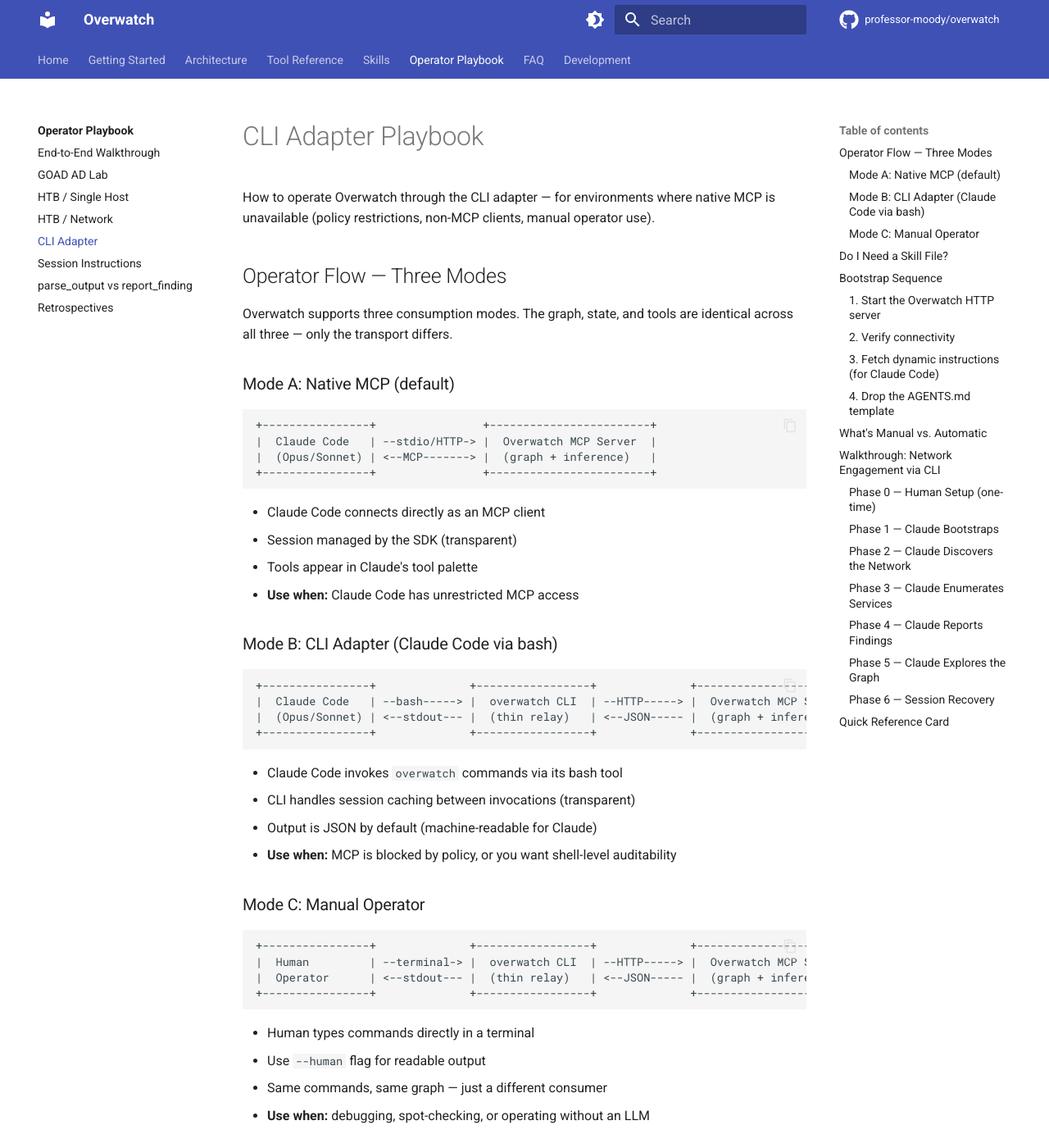
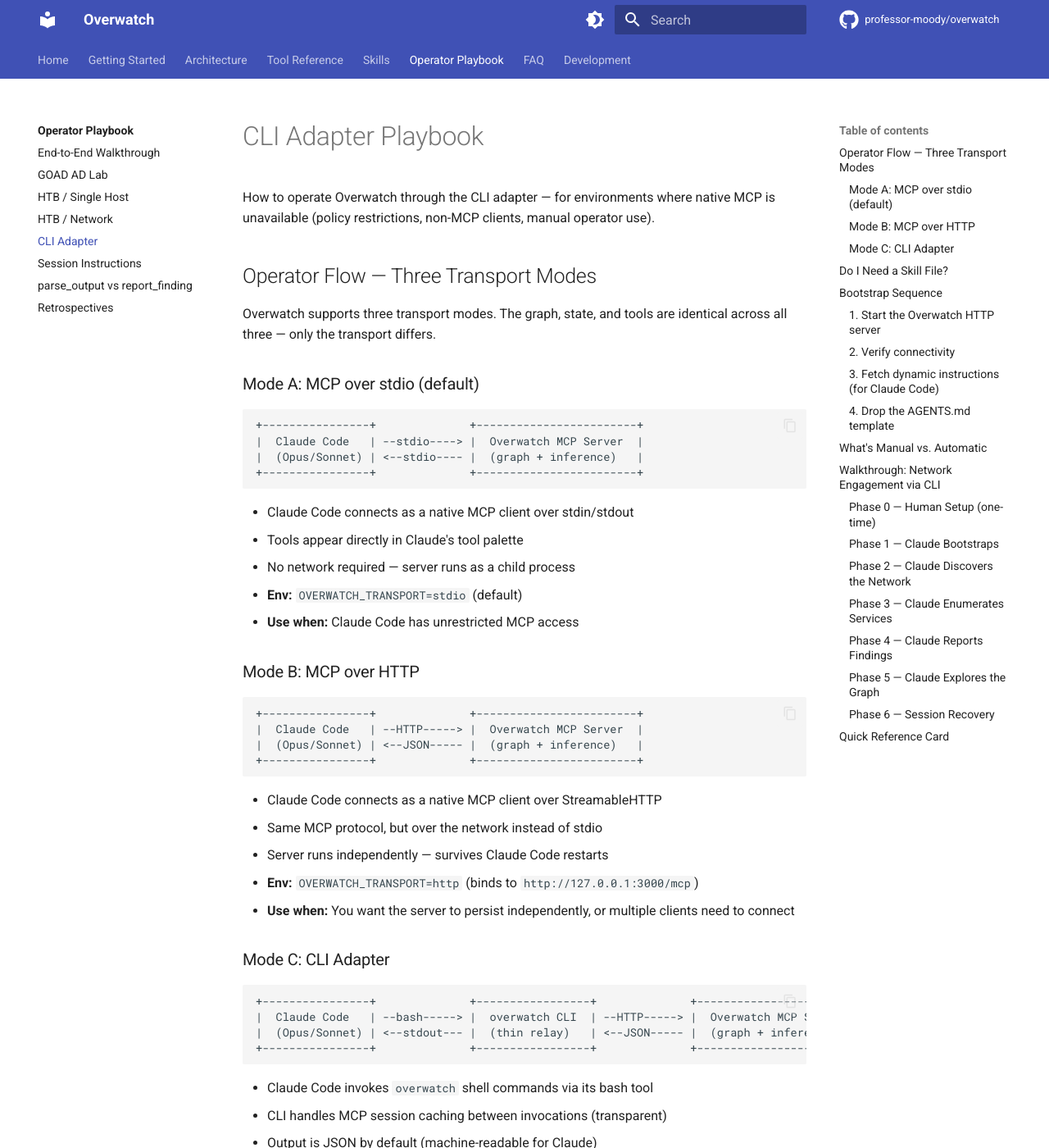
Before and after one commit to professor-moody/overwatch, an MkDocs documentation site: the page built from docs/playbook/cli-adapter.md, in a window 1280 px wide and 1400 px high. Shown: the whole window at 82% size. Built offline with MkDocs 1.6.1 and Material for MkDocs 9.7.7, drawn with Linux system fonts in a browser that asks for light colours; comment, search, counter and statistics services are not loaded; some of the changed text lies outside the part shown.

Commit message:
fix: correct three transport modes to MCP/HTTP/CLI (not consumer types)

````diff
--- a/docs/playbook/cli-adapter.md
+++ b/docs/playbook/cli-adapter.md
@@ -2,25 +2,41 @@
 
 How to operate Overwatch through the CLI adapter — for environments where native MCP is unavailable (policy restrictions, non-MCP clients, manual operator use).
 
-## Operator Flow — Three Modes
+## Operator Flow — Three Transport Modes
 
-Overwatch supports three consumption modes. The graph, state, and tools are identical across all three — only the transport differs.
+Overwatch supports three transport modes. The graph, state, and tools are identical across all three — only the transport differs.
 
-### Mode A: Native MCP (default)
+### Mode A: MCP over stdio (default)
 
 ```
-+----------------+                +------------------------+
-|  Claude Code   | --stdio/HTTP-> |  Overwatch MCP Server  |
-|  (Opus/Sonnet) | <--MCP-------> |  (graph + inference)   |
-+----------------+                +------------------------+
++----------------+              +------------------------+
+|  Claude Code   | --stdio----> |  Overwatch MCP Server  |
+|  (Opus/Sonnet) | <--stdio---- |  (graph + inference)   |
++----------------+              +------------------------+
 ```
 
-- Claude Code connects directly as an MCP client
-- Session managed by the SDK (transparent)
-- Tools appear in Claude's tool palette
+- Claude Code connects as a native MCP client over stdin/stdout
+- Tools appear directly in Claude's tool palette
+- No network required — server runs as a child process
+- **Env:** `OVERWATCH_TRANSPORT=stdio` (default)
 - **Use when:** Claude Code has unrestricted MCP access
 
-### Mode B: CLI Adapter (Claude Code via bash)
+### Mode B: MCP over HTTP
+
+```
++----------------+              +------------------------+
+|  Claude Code   | --HTTP-----> |  Overwatch MCP Server  |
+|  (Opus/Sonnet) | <--JSON----- |  (graph + inference)   |
++----------------+              +------------------------+
+```
+
+- Claude Code connects as a native MCP client over StreamableHTTP
+- Same MCP protocol, but over the network instead of stdio
+- Server runs independently — survives Claude Code restarts
+- **Env:** `OVERWATCH_TRANSPORT=http` (binds to `http://127.0.0.1:3000/mcp`)
+- **Use when:** You want the server to persist independently, or multiple clients need to connect
+
+### Mode C: CLI Adapter
 
 ```
 +----------------+              +-----------------+              +------------------------+
@@ -29,24 +45,15 @@
 +----------------+              +-----------------+              +------------------------+
 ```
 
-- Claude Code invokes `overwatch` commands via its bash tool
-- CLI handles session caching between invocations (transparent)
+- Claude Code invokes `overwatch` shell commands via its bash tool
+- CLI handles MCP session caching between invocations (transparent)
 - Output is JSON by default (machine-readable for Claude)
+- Requires the server running in HTTP mode (Mode B)
+- **Env:** `OVERWATCH_URL=http://127.0.0.1:3000`
 - **Use when:** MCP is blocked by policy, or you want shell-level auditability
 
-### Mode C: Manual Operator
-
-```
-+----------------+              +-----------------+              +------------------------+
-|  Human         | --terminal-> |  overwatch CLI  | --HTTP-----> |  Overwatch MCP Server  |
-|  Operator      | <--stdout--- |  (thin relay)   | <--JSON----- |  (graph + inference)   |
-+----------------+              +-----------------+              +------------------------+
-```
-
-- Human types commands directly in a terminal
-- Use `--human` flag for readable output
-- Same commands, same graph — just a different consumer
-- **Use when:** debugging, spot-checking, or operating without an LLM
+!!! note "Manual operator use"
+    The CLI adapter also works for humans typing commands in a terminal. Add `--human` for readable output. Same commands, same graph — just a different consumer.
 
 ## Do I Need a Skill File?
 
````
